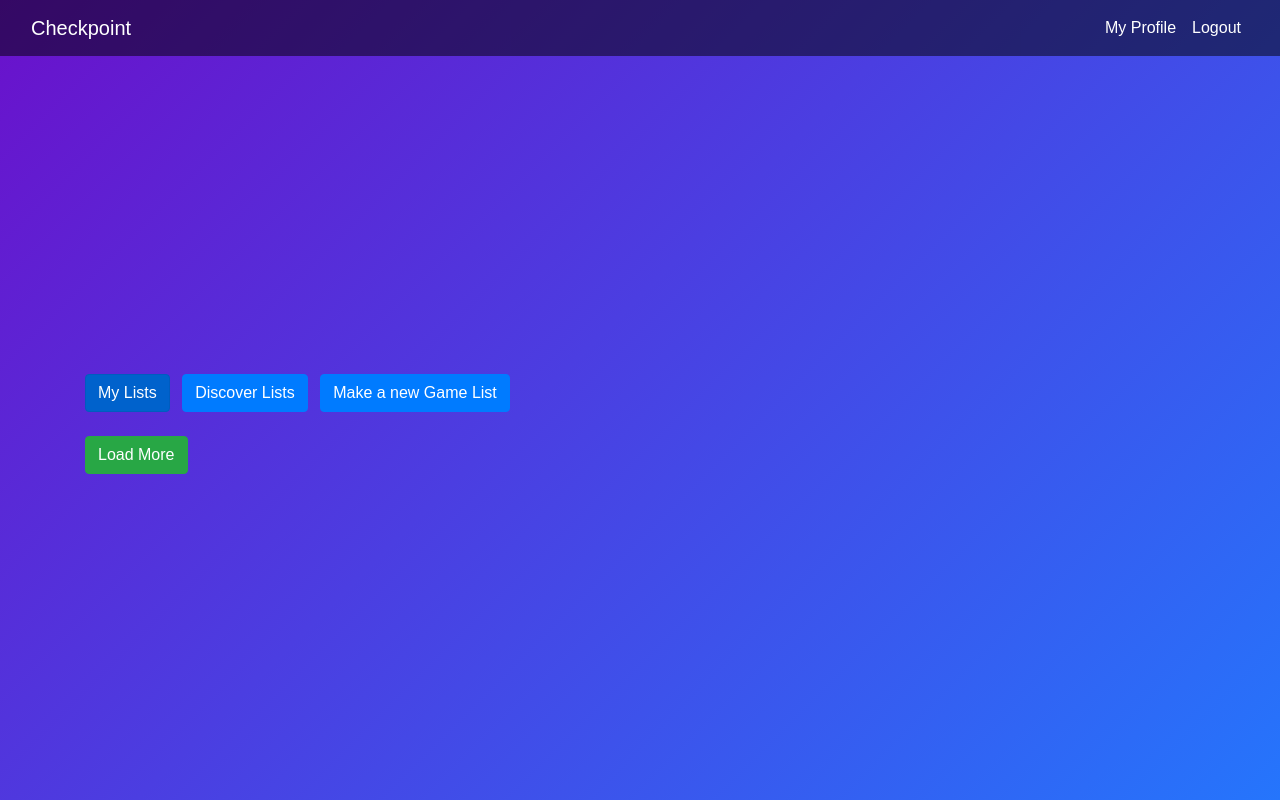
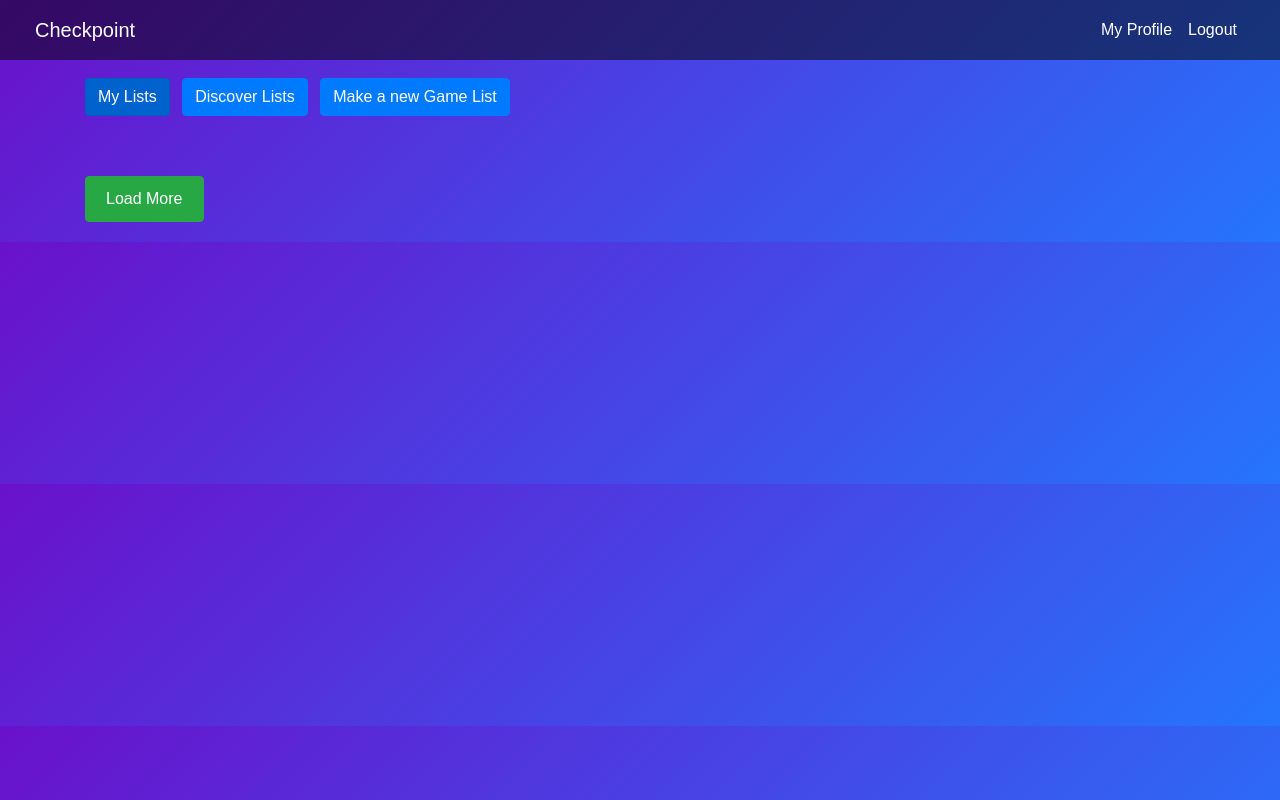
Before and after one commit to gcivil-nyu-org/fall24-monday-team1, a Django app: page /lists/ in a window 1280 px wide. Run offline with Django 5.2, Linux system fonts and the light colour scheme; a user stored in the database is signed in; data that the repository does not hold is empty; some libraries are stand-ins or nearby versions.

Commit message:
added statics

```diff
--- a/static/lists/lists.css
+++ b/static/lists/lists.css
@@ -1,12 +1,12 @@
 body {
     background: linear-gradient(135deg, #6a11cb 0%, #2575fc 100%);
-    height: 100vh;
+    height: 100%;
     margin: 0;
     display: flex;
     justify-content: center;
     align-items: center;
     font-family: 'Arial', sans-serif;
-    overflow: hidden; /* Prevent scrolling */
+    overflow-y: auto;
 }
 
 /* Navbar styling */
@@ -16,6 +16,7 @@ body {
     top: 0;
     width: 100%;
     z-index: 1000;
+    padding: 10px 20px;
 }
 
 /* Navbar link colors */
@@ -26,3 +27,23 @@ body {
 .nav-link:hover {
     color: #ddd !important;
 }
+
+.tabs{
+    padding-top: 30px;
+}
+
+#listContainer {
+    padding-bottom: 20px; /* Padding below the last list item */
+}
+
+/* Style for the "Load More" button */
+#loadMoreBtn {
+    margin: 20px 0;
+    padding: 10px 20px; /* Padding for button */
+}
+
+/* Padding for delete button */
+.delete-btn {
+    margin-left: 10px;
+    margin-top: 10px;
+}
```
